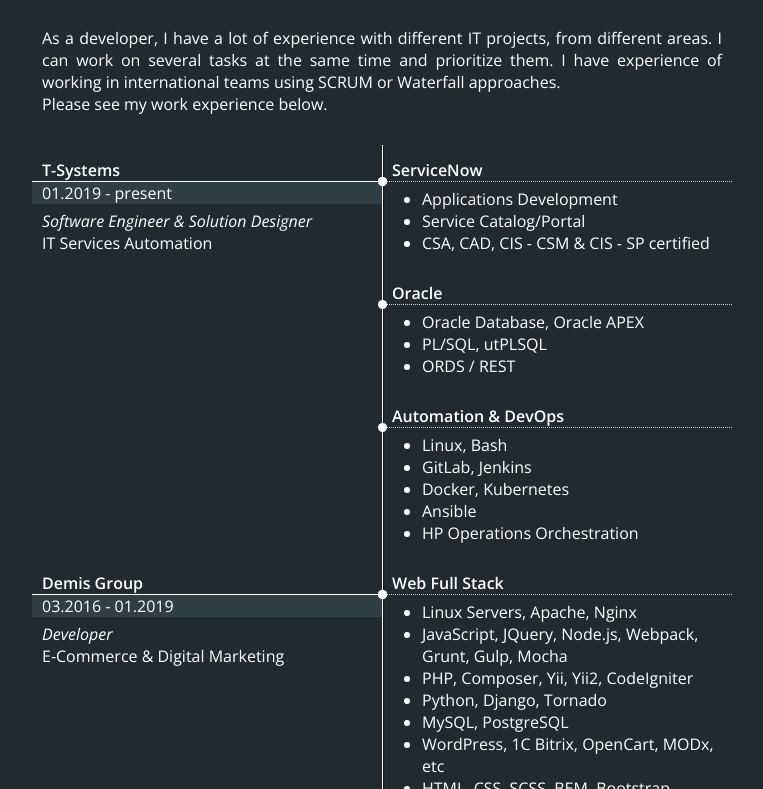
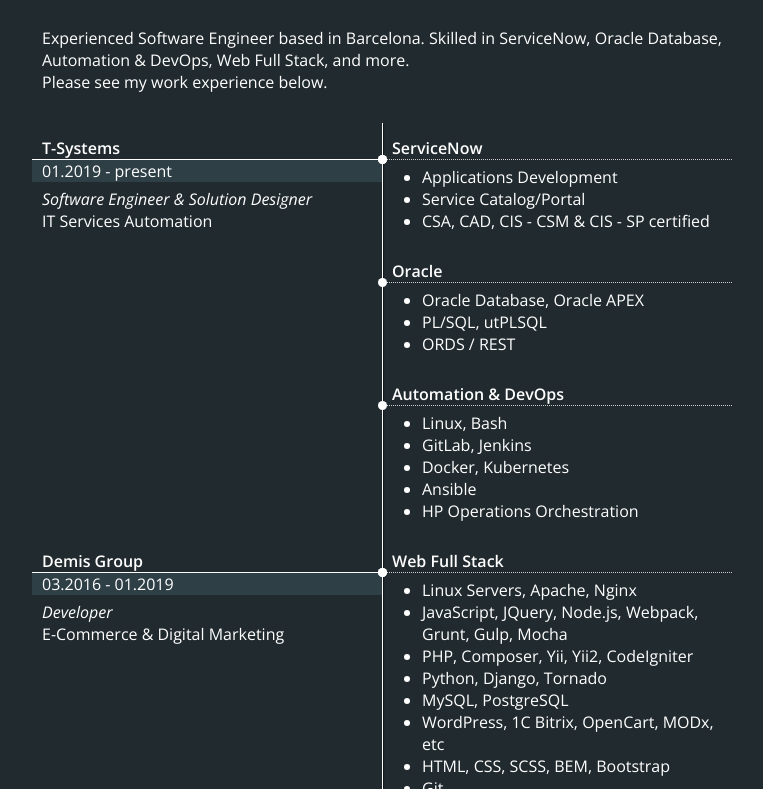
Before and after one commit to DmitryM/dmitrii.github.io, a plain HTML site: page index.html in a window 1280 px wide. Shown: the part 191-980 px from the top of the page, without its empty margins (258-1021 px from the left). Drawn offline with nearby package versions, Linux system fonts and the light colour scheme.

Commit message:
Update index.html

```diff
--- a/index.html
+++ b/index.html
@@ -181,7 +181,7 @@
     <p class="card__line">Links: <a class="card__link" href="https://www.linkedin.com/in/dmitrii-malikov-858640bb"><i class="fab fa-linkedin"></i></a></p>
   </section>
   <section class="information">
-    <p>As a developer, I have a lot of experience with different IT projects, from different areas. I can work on several tasks at the same time and prioritize them. I have experience of working in international teams using SCRUM or Waterfall approaches.</p>
+    <p>Experienced Software Engineer based in Barcelona. Skilled in ServiceNow, Oracle Database, Automation & DevOps, Web Full Stack, and more.</p>
     <p>Please see my work experience below.</p>
   </section>
   <section class="resume">
```
